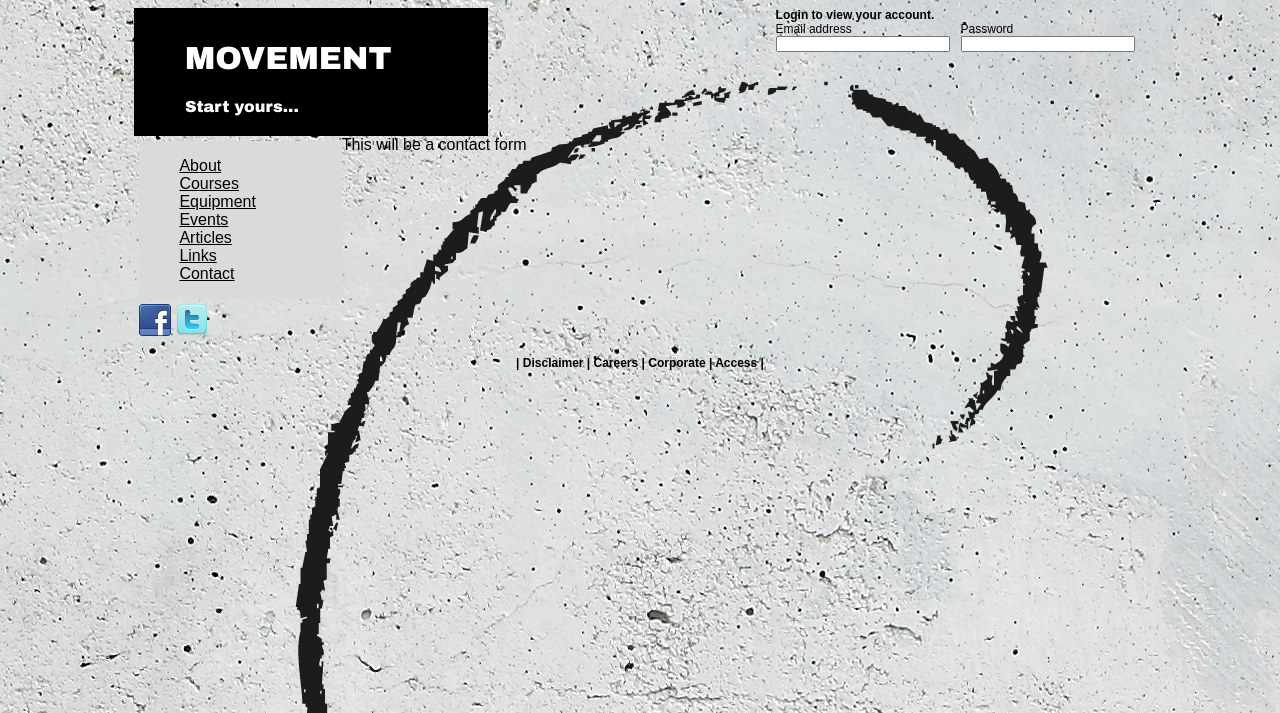
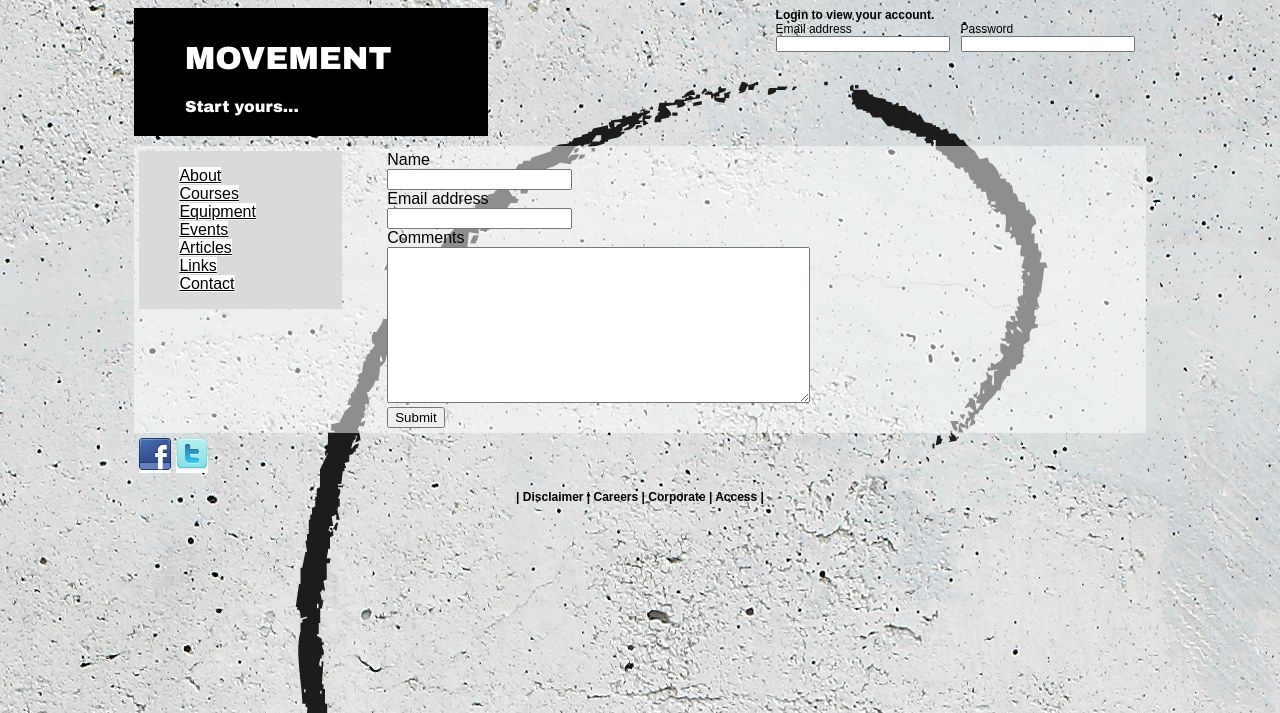
Before and after one commit to Joboto/WebDDev, a PHP site: page /contact.php in a window 1280 px wide. Shown: the top 713 px of the page. Run offline with PHP 8.4, Linux system fonts and the light colour scheme.

Commit message:
Almost done for part 1
Playing around with all links; be sure to change...
got page for selling rings (check out formatting for divs and background
images)
got a contact form
Still need submit (or just 'log-in' button for log-in fields)
create a register form?
Still need page with functional requirements and folder structure.
review folder structre

```diff
--- a/movement/about.html
+++ b/movement/about.html
@@ -29,7 +29,7 @@
 	</div>
 	</div>
 	<div style="clear:both"></div>
-	<div id="Main">
+	<div id="main">
 		<div id="navigation">
 			<ul>
 				<li><a href="about.html">About</a></li>
--- a/movement/articles/index.php
+++ b/movement/articles/index.php
@@ -29,7 +29,7 @@
 	</div>
 	</div>
 	<div style="clear:both"></div>
-	<div id="Main">
+	<div id="main">
 		<div id="navigation">
 			<ul>
 				<li><a href="../about.html">About</a></li>
--- a/movement/contact.php
+++ b/movement/contact.php
@@ -29,7 +29,7 @@
 	</div>
 	</div>
 	<div style="clear:both"></div>
-	<div id="Main">
+	<div id="main">
 		<div id="navigation">
 			<ul>
 				<li><a href="about.html">About</a></li>
@@ -41,8 +41,16 @@
 				<li><a href="contact.php">Contact</a></li>
 			</ul>
 		</div>
-		<div id="Maincontainer">
-			<form>This will be a contact form</form>
+		<div id="maincontainer">
+			<form name="contactForm" method="post" action="scripts/contact.php">
+				<label for="name" style="width:25%;text-align:left;">Name</label><br>
+				<input type="text" name="name" /><br>
+				<label for="email" style="width:25%;text-align:left;">Email address</label><br>
+				<input type="email" name="email"/><br>
+				<label for="comments" style="width:25%;text-align:left;">Comments</label><br>
+				<textarea name="comments" maxlength="1000" cols="50" rows="10"></textarea><br>
+				<input type="Submit" value="Submit"/>
+			</form>
 		</div>
 	</div>
 	<div style="clear:both"></div>
--- a/movement/css/structure.css
+++ b/movement/css/structure.css
@@ -5,7 +5,6 @@
  #loginbox{float:right;font-size:75%;}
  #loginbox input{height:10px;width:50px}
  #navigation{float:left;width:20%;background-size:100% 100%;margin:5px 0 0 5px;background-color:#DADADA;color:black; }
- #navigation a:link{color:black;}
  #navigation ul{list-style-type:none;}
  #navright{float:right;width:20%;background-image:url('../images/kells3.gif');
   background-repeat:no-repeat;background-size:80% 80%;margin-right:5px;}
@@ -13,10 +12,35 @@
   background-repeat:no-repeat;width:450px;height:338px;
   border:1px solid black;margin:auto;}
  #weeImagesLeft{width:225px;float:left;border-left:2px solid black}
- #main{margin:auto;width:50%;background-color:white;margin-top:10px;}
- #maincontainer{margin:auto;padding:5px;text-align:justify;width:50%}
+ #main{background:rgba(255,255,255,0.5);margin-top:10px;}
+ #maincontainer{margin:auto;padding:5px;text-align:justify;width:50%;}
  #weeImagesRight{width:225px;float:right;border-right:2px solid black}
  #footer{width:100%;margin:auto; font-size:1em}
  #weelinks{width:30%;margin:auto;font-size:0.75em}
  #flinks {margin:5px;}
  label{float:left;width:90px;text-align:right;}
+ .item{border:2px solid white;background:rgba(255,255,255,0.5);}
+  /* unvisited link */
+a:link {
+    color: black;
+	text-decoration: underline;
+	background-color: white;
+}
+/* visited link */
+a:visited {
+    color: black;
+	text-decoration: underline;
+	background-color: white;
+}
+/* mouse over link */
+a:hover {
+    color: black;
+	text-decoration: underline;
+	background-color: white;
+}
+/* selected link */
+a:active {
+    color: black;
+	text-decoration: underline;
+	background-color: white;
+}
--- a/movement/events/index.php
+++ b/movement/events/index.php
@@ -29,7 +29,7 @@
 	</div>
 	</div>
 	<div style="clear:both"></div>
-	<div id="Main">
+	<div id="main">
 		<div id="navigation">
 			<ul>
 				<li><a href="../about.html">About</a></li>
--- a/movement/index.php
+++ b/movement/index.php
@@ -29,7 +29,7 @@
 	</div>
 	</div>
 	<div style="clear:both"></div>
-	<div id="Main">
+	<div id="main">
 		<div id="navigation">
 			<ul>
 				<li><a href="about.html">About</a></li>
--- a/movement/links.html
+++ b/movement/links.html
@@ -29,7 +29,7 @@
 	</div>
 	</div>
 	<div style="clear:both"></div>
-	<div id="Main">
+	<div id="main">
 		<div id="navigation">
 			<ul>
 				<li><a href="about.html">About</a></li>
```
Also changed, not shown: movement/equipment/index.php (+10 -4 lines), movement/equipment/rings.html (renamed from movement/courses/index.php, +13 -12 lines), movement/images/ringsORIG.jpg (added), movement/images/ringsThumb.jpg (added).
